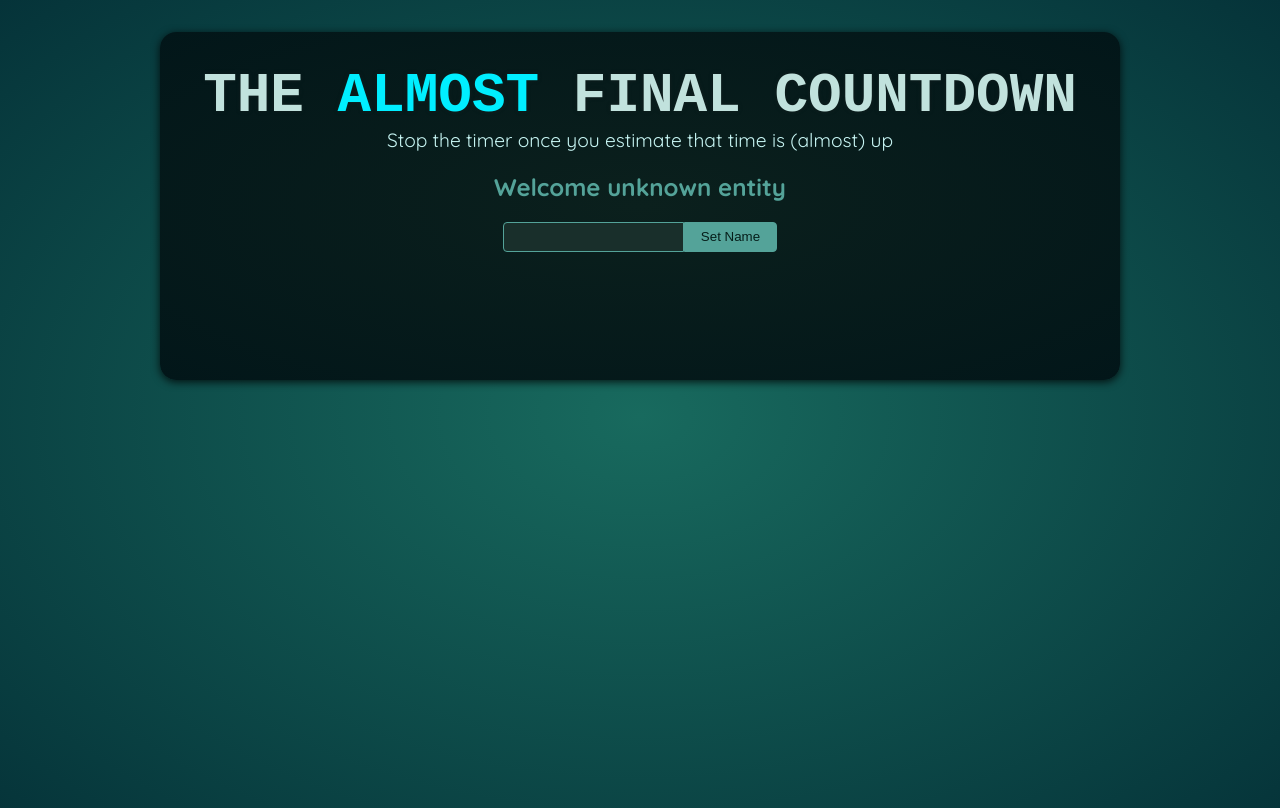
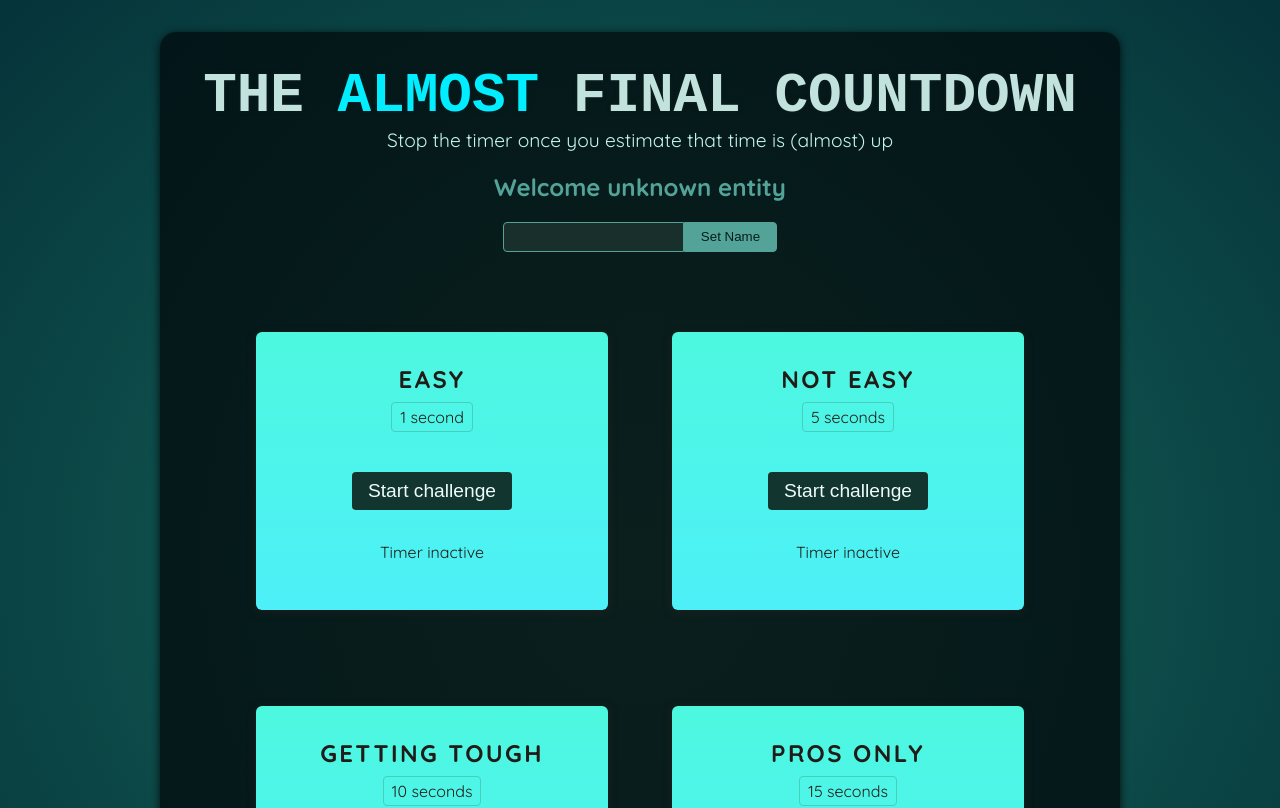
Before and after one commit to AmishaP-03/TimerChallenges, a React (Vite) app: page / in a window 1280 px wide. Shown: the top 808 px of the page. Built offline with nearby package versions, Linux system fonts and the light colour scheme; a web font is replaced by a local one.

Commit message:
Adding timer challenges

```diff
--- a/src/App.jsx
+++ b/src/App.jsx
@@ -1,10 +1,16 @@
 import Player from './components/Player.jsx';
+import TimerChallenge from './components/TimerChallenge.jsx';
 
 function App() {
   return (
     <>
       <Player />
-      <div id="challenges"></div>
+      <div id="challenges">
+        <TimerChallenge title="Easy" targetTime={1} />
+        <TimerChallenge title="Not easy" targetTime={5} />
+        <TimerChallenge title="Getting tough" targetTime={10} />
+        <TimerChallenge title="Pros only" targetTime={15} />
+      </div>
     </>
   );
 }
--- /dev/null
+++ b/src/components/TimerChallenge.jsx
@@ -0,0 +1,68 @@
+import { useRef, useState } from "react";
+
+/**
+ * If the timerId variable was declared here, it won't be reset upon each component-execution since it is no longer declared inside the component function.
+ * However, it will now be shared across all the instances of TimerChallenges.
+ *
+ * Error scenario (PROBLEM 2):
+ * Start the 5 s challenge -> timerId stores the id of the 5s timer
+ * Meanwhile start the 1 s challenge -> timerId gets overwritten with the id of 1 s timer
+ * Now, if we try to stop the 5 s timer, it will not stop since timerId passed to clearTimeout no longer stores its id.
+ *
+ * BEST SOLUTION -> use Refs
+ */
+
+export default function TimerChallenge({title, targetTime}) {
+    // To store the id of the timer started
+
+    /**
+     * 1. This variable will now be component instance specific, hence PROBLEM 2 gets solved
+     * 2. It will not get reset when the component re-executes. Just like state values, React stores ref values behind the scenes
+     * and makes sure that they are not lost when component re-executes. Hence, PROBLEM 1 solved
+     */
+    // Use of ref to define values which do not have a direct impact on the UI
+    const timerId = useRef();
+
+    /**
+     * Though this way of declaring it is wrong since upon the state update (setTimerStarted(true)), the component re-executes.
+     * Thus, timerId is also reset and the old timerId is lost (PROBLEM 1)
+     */
+    // let timerId;
+
+    const [timerStarted, setTimerStarted] = useState(false);
+    const [timeExpired, setTimerExpired] = useState(false);
+
+    // Start the timer when 'Start challenge' button is clicked
+    function handleStart() {
+        timerId.current = setTimeout(() => {
+            setTimerExpired(true);
+        }, targetTime*1000); // Converting targetTime from seconds to miliseconds
+
+        setTimerStarted(true);
+    }
+
+    function handleStop() {
+        // Stop the timer.
+        // clearTimeout needs the id of the time to be stopped as an input.
+        // However this fails to stop the timer
+        clearTimeout(timerId.current);
+        setTimerStarted(false);
+    }
+    return (
+        <section className="challenge">
+            <h2>{title}</h2>
+            {timeExpired && <p>You lost!</p>}
+            <p className="challenge-time">
+                {targetTime} second{targetTime > 1 ? 's' : ''}
+            </p>
+            <p>
+                <button onClick={timerStarted ? handleStop : handleStart}>
+                    {timerStarted ? 'Stop' : 'Start'} challenge
+                </button>
+            </p>
+            <p className={timerStarted ? 'active' : undefined}>
+                {timerStarted ? 'Timmer running...' : 'Timer inactive'}
+            </p>
+        </section>
+    )
+}
```
